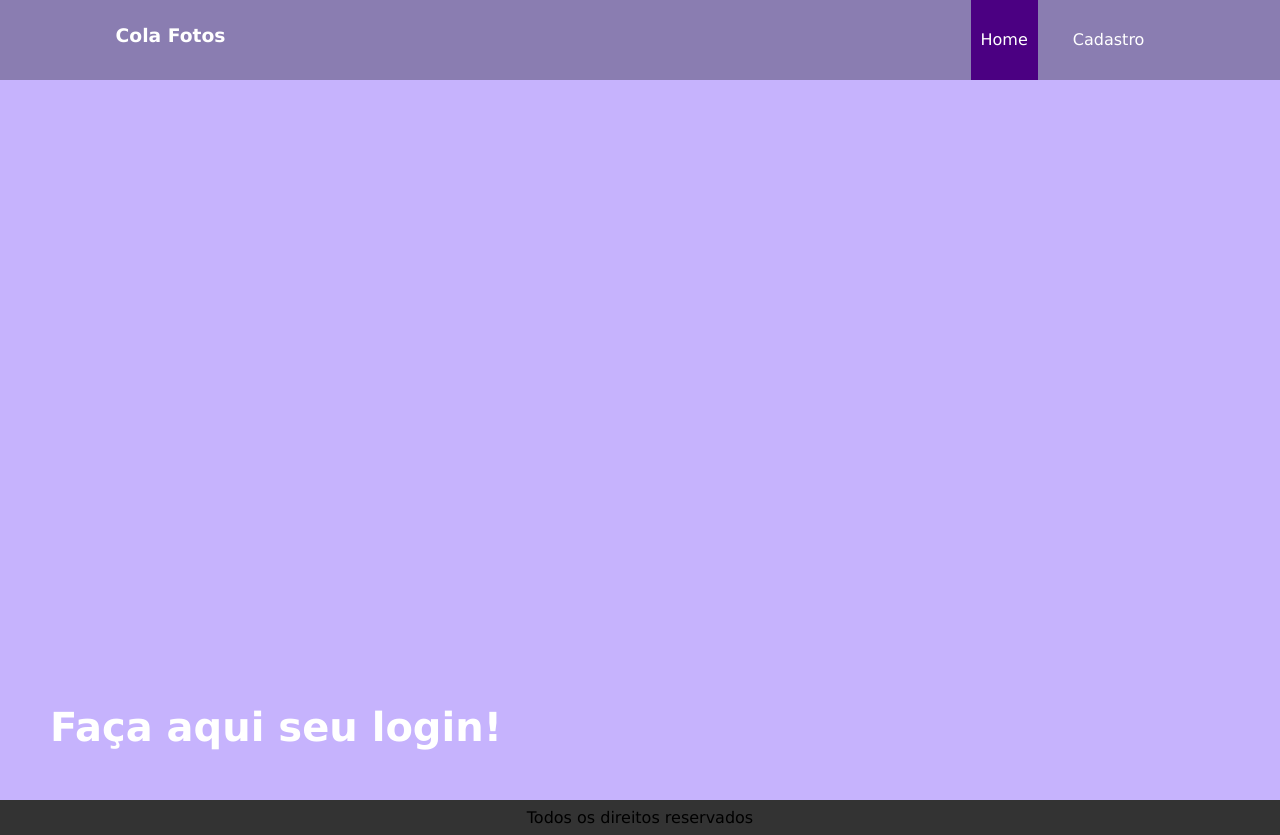
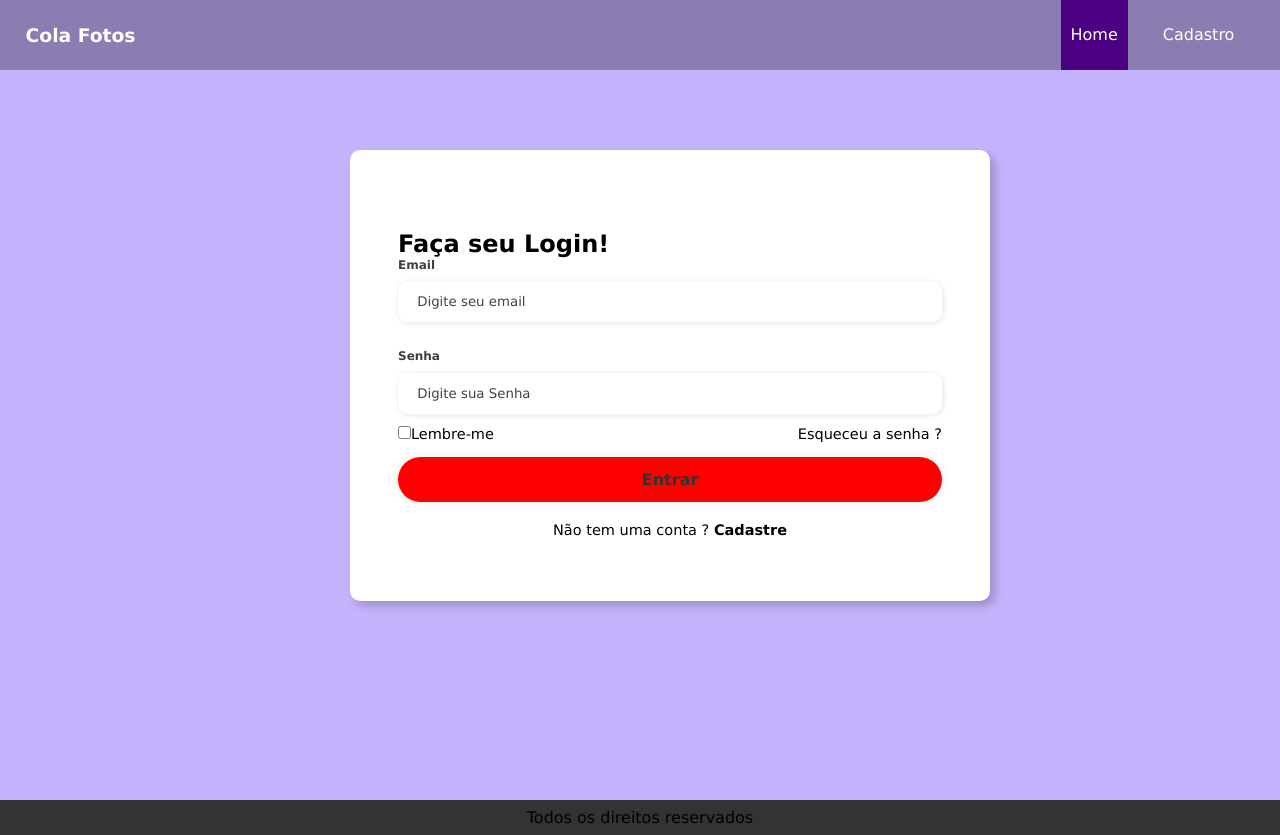
Before and after one commit to Souzatitan/Cola-o-Fotos, a Flask app: template templates/Login/login.html in a window 1280 px wide. Run offline with Flask 3, Linux system fonts and the light colour scheme; the template is opened without the code that fills it, so the values that code supplies are empty.

Commit message:
alteracoes

```diff
--- a/templates/Login/css/estilo.css
+++ b/templates/Login/css/estilo.css
@@ -6,15 +6,16 @@
 }
 
 .center{
-	max-width: 1100px;
+	width: 100%;
 	padding:0 2%;
 	display: flex;
+	justify-content: center;
 	margin:0 auto;
 }
 
 header{
 	background-color: rgba(0, 0, 0, 0.3);
-	height:80px;
+	height:70px;
 }
 
 .logo{
@@ -36,7 +37,7 @@ header{
 	margin:0 10px;
 	text-decoration: none;
 	padding:0 10px;
-	line-height:80px;
+	line-height:70px;
 	transition: 0.8s;
 }
 
@@ -54,59 +55,123 @@ section.main{
 
 }
 
-.text-chamada{
-	color:white;
-	position: absolute;
-	bottom: 50px;
-	left: 50px;
+.form {
+	margin-left: 350px;
+	margin-top: 80px;
+    width: 50%;
+    display: flex;
+    justify-content: center;
+    flex-direction: column;
+    background-color: white;
+    padding: 3rem;
+    box-shadow: 5px 5px 10px rgba(0,0,0, .212);
+    border-radius: 10px;
 
 }
 
-.text-chamada h1{
-	font-size: 40px;
+.form-header {
+    margin-top: 2rem;
+    display: flex;
+    justify-content: space-between;
 }
 
-section.Heróis{
-	background-color:#708090;
-	padding:20px 0;
-	text-align: center;
-	color: white;
+.input-group {
+
+    display: flex;
+    flex-wrap: wrap;
+    justify-content: space-between;
+    padding: 1rem 0;
+
 }
 
-section.Heróis h3{
-	text-transform: uppercase;
+.input-box {
+	margin-bottom: 2rem;
+    display: flex;
+    flex-direction: column;
+    margin-bottom: 1.1rem;
 }
 
-.produt-single{
-	text-align: left;
+.input-box input {
+    margin: 0.6rem 0;
+    padding: 0.8rem 1.2rem;
+    border: none;
+    border-radius: 10px;
+    box-shadow: 1px 1px 6px #0000001c;
 }
 
-.produto-container{
-	width:100%;
-	justify-content: space-around;
+.input-box input:hover {
+    background-color: #eeeeee75;
+
 }
 
-.produt-single{
-	width: 100%;
-	margin:0 10px;
+.input-box input:focus-visible{
+    outline: 1px solid blueviolet;
+
 }
 
-.produt-single h3{
-	text-align: center;
-	background-color: #ec4141;
-	border:1px solid white;
-	padding: 8px;
+.input-box label {
+    font-size: 0.75rem;
+    font-weight: 600;
+    color: #000000c0;
 }
 
-.produt-single p{
-	background-color: white;
-	padding: 8px;
-	color: black;
+.input-box input::placeholder {
+    color: #000000be;
 }
-.produt-single img{
-	width: 100%;
-	display: block;
+
+.Lembrar{
+    display: flex;
+    justify-content: space-between;
+    font-size: 14.5px;
+    margin: -15px 0 15px;
 }
+
+.Lembrar label input {
+    accent-color:#000;
+    text-decoration: none;
+}
+.Lembrar a{
+    color:black;
+    text-decoration: none;
+}
+
+.Lembrar a:hover{
+    text-decoration: underline;
+}
+
+.btn {
+    width: 100%;
+    height: 45px;
+    background:red;
+    border: none;
+    outline: none;
+    border-radius: 40px;
+    box-shadow: 0 0 10px rgba(0,0,0,.1);
+    cursor: pointer;
+    font-size: 16px;
+    color:#333;
+    font-weight: 600;
+}
+
+.btn:hover{
+    color:blue;
+}
+.register-link {
+    font-size: 14.5px;
+    text-align: center;
+    margin: 20px 0 15px;
+}
+
+.register-link p a {
+    color:black;
+    text-decoration: none;
+    font-weight: 600;
+}
+
+.register-link p a:hover {
+    text-decoration: underline;
+}
+
 
 footer{
 	background-color: #333;
--- a/templates/Login/login.html
+++ b/templates/Login/login.html
@@ -24,7 +24,36 @@
 				</div>
 			</div><!--center-->
 		</header>
-<div class="text-chamada"><h1>Faça aqui seu login!</h1></div>
+
+		<div class="form">
+			<form action="#">
+				<div class="form-header"></div>
+					<div class="title">
+						<h1>Faça seu Login!</h1>
+					</div>
+
+					<div class="input-box">
+						<label for="email">Email</label>
+						<input id="email" type="email" name="email" placeholder="Digite seu email" required>
+					</div>
+
+					<div class="input-box">
+						<label for="password">Senha</label>
+						<input id="password" type="password" name="password" placeholder="Digite sua Senha" required>
+					</div>
+
+					<div class="Lembrar">
+						<label><input type="checkbox">Lembre-me</label>
+						<a href="#"> Esqueceu a senha ?</a>
+					</div>
+
+					<button type="submit" class="btn">Entrar</button>
+
+					<div class="register-link">
+						<p>Não tem uma conta ? <a href="../Cadastro/cadastro.html">Cadastre</a></p>
+
+					</div>
+
 	</section>
 
 
```
Also changed, not shown: templates/Cadastro/css/estilo.css (+3 -16 lines), templates/css/estilo.css (+13 -45 lines), templates/index.html (+6 -5 lines). Lines whose indentation alone changed are shown as unchanged.
